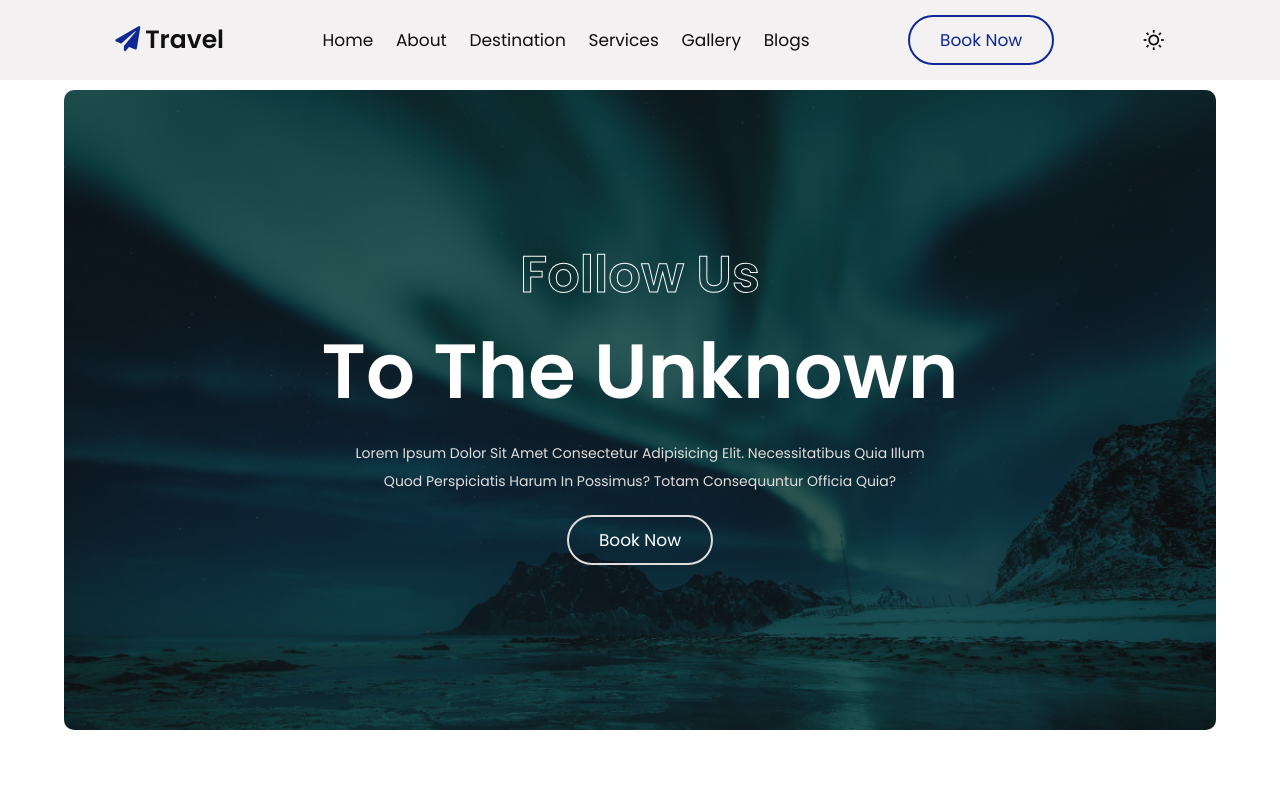
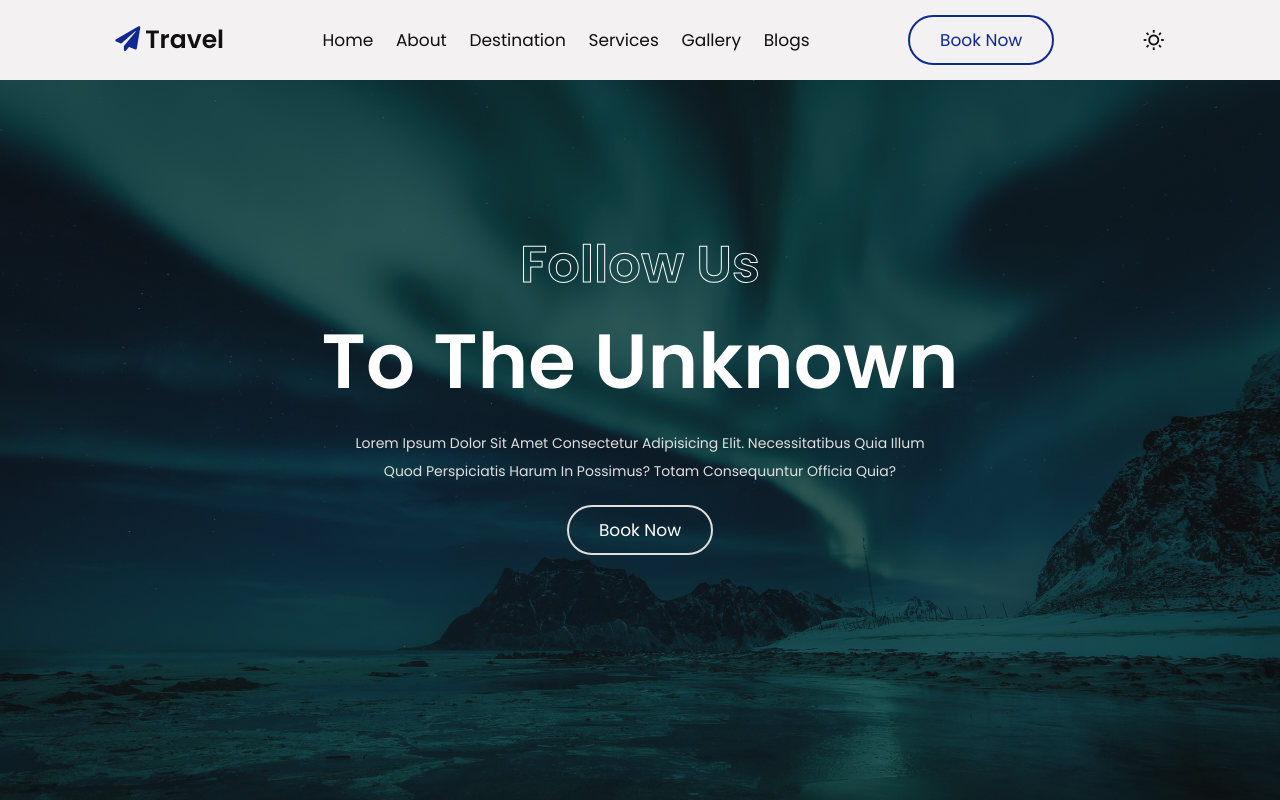
Before and after one commit to iambasilp/Travel-Website, a plain HTML site: page index.html in a window 1280 px wide. Both pictures are taken after a click on the icon 1153 px from the left and 40 px from the top of the page. Shown: the top 800 px of the page. Drawn offline with nearby package versions, Linux system fonts and the light colour scheme.

Commit message:
home image look changed

```diff
--- a/css/style.css
+++ b/css/style.css
@@ -198,6 +198,12 @@ section {
   -ms-flex-pack: center;
   justify-content: center;
   padding-bottom: 5rem;
+}
+body.dark-theme .home{
+  width: 100%;
+  border-radius: 0;
+  min-height: 100vh;
+  margin-top: 0;
 }
 
 .home .content {
```
